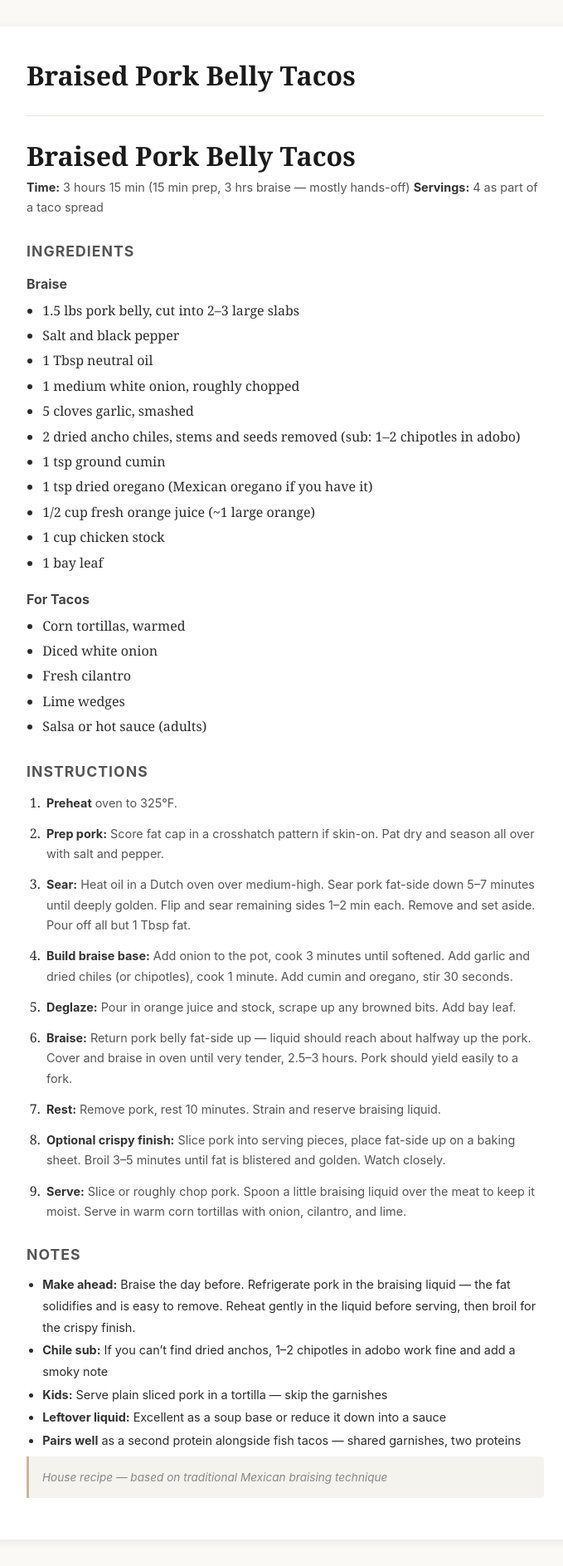
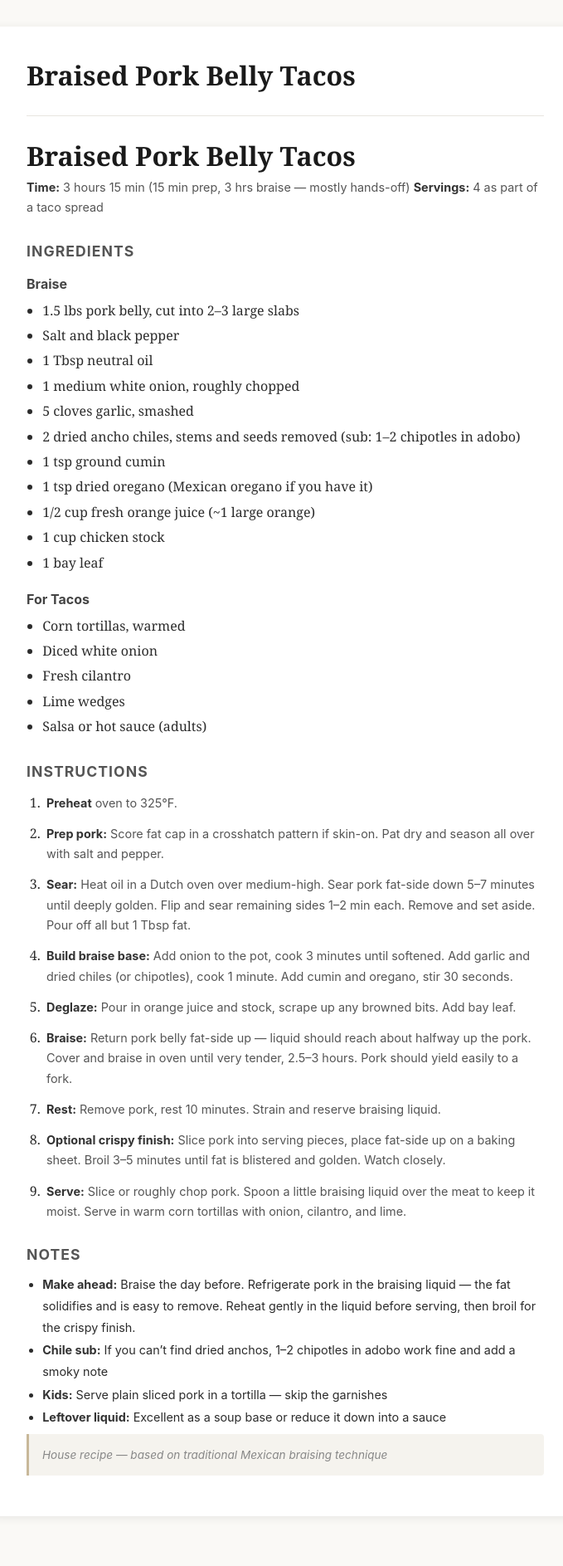
Before and after one commit to DavidMAllison/menubuilder-recipes, a Jekyll site: the page built from Braised_Pork_Belly_Tacos.md, in a window 1280 px wide. Shown: the whole page at 83% size, without its empty margins (296-975 px from the left). Built offline with Jekyll 4.4.1, drawn with Linux system fonts in a browser that asks for light colours; our own code applies the rules of GitHub Pages for plain Markdown files; after the commit the page ends 1859 px from its top, so only the background shows below that.

Commit message:
Braised Pork Belly Tacos: remove fish taco pairing note
Co-Authored-By: Claude Sonnet 4.6 <noreply@anthropic.com>

```diff
--- a/Braised_Pork_Belly_Tacos.md
+++ b/Braised_Pork_Belly_Tacos.md
@@ -51,6 +51,5 @@
 - **Chile sub:** If you can't find dried anchos, 1–2 chipotles in adobo work fine and add a smoky note
 - **Kids:** Serve plain sliced pork in a tortilla — skip the garnishes
 - **Leftover liquid:** Excellent as a soup base or reduce it down into a sauce
-- **Pairs well** as a second protein alongside fish tacos — shared garnishes, two proteins
 
 *House recipe — based on traditional Mexican braising technique*
```
